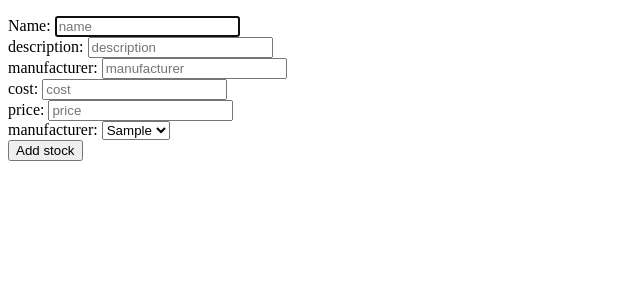
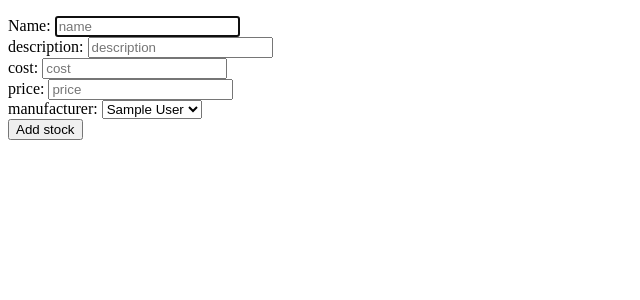
Before and after one commit to Skivlin1991/shop_inventory, a Flask app: page /stock/new in a window 1280 px wide. Shown: the part 70-370 px from the top of the page, without its empty margins (0-640 px from the left). Run offline with Flask 2, Linux system fonts and the light colour scheme; a database or web service that is not in the repository returns one stand-in record (values such as "Sample title"); some libraries are stand-ins or nearby versions.

Commit message:
getting there

```diff
--- a/controllers/stock_controller.py
+++ b/controllers/stock_controller.py
@@ -23,15 +23,14 @@ def new_stock():
 
 # CREATE
 # POST '/stocks'
-@stock_blueprint.route('/stock/new', methods = ['POST'])
+@stock_blueprint.route('/stock', methods = ['POST'])
 def create_stock():
     name = request.form['name']
     description = request.form['description']
-    manufacturer = request.form['manufacturer']
     cost = request.form['cost']
     price = request.form['price']
     manufacturer = manufacturer_repository.select(request.form['manufacturer_id'])
-    stock = stock(name, description,cost , price, id)
+    stock = Stock(name, description,manufacturer,cost , price)
     stock_repository.save(stock)
     return redirect('/stock')
 
--- a/repositories/stock_repository.py
+++ b/repositories/stock_repository.py
@@ -1,3 +1,4 @@
+import pdb
 from db.run_sql import run_sql
 from models.manufacturer import Manufacturer
 from models.stock import Stock
@@ -5,8 +6,8 @@ import repositories.manufacturer_repository as manufacturer_repository
 
 def save(stock):
 
-    sql = "INSERT INTO stock (name, description,manufacturer_id,cost,price, in_stock) VALUES(%s,%s,%s,%s,%s,%s)RETURN *"
-    values = [stock.name, stock.description, stock.manufacturer,stock.cost,stock.price, stock.in_stock]
+    sql = "INSERT INTO stock (name, description,manufacturer_id,cost,price, in_stock) VALUES (%s,%s,%s,%s,%s,%s) RETURNING *"
+    values = [stock.name, stock.description, stock.manufacturer.id,stock.cost,stock.price, stock.in_stock]
     results = run_sql(sql,values)
     id = results[0]['id']
     stock.id = id
--- a/templates/new.html
+++ b/templates/new.html
@@ -14,11 +14,6 @@
     </div>
 
     <div>
-        <label for="manufacturer">manufacturer:</label>
-        <input type="text" id="manufacturer" name="manufacturer" placeholder="manufacturer" required>
-    </div>
-
-    <div>
         <label for="cost">cost:</label>
         <input type= INT id="cost" name="cost" placeholder="cost" required>
     </div>
@@ -32,7 +27,7 @@
         <label for="manufacturer">manufacturer:</label>
         <select id="manufacturer" name="manufacturer_id">
             {% for manufacturer in all_manufacturers %}
-            <option value="{{ manufacturer.id }}">{{ manufacturer.first_name}}</option>
+            <option value="{{ manufacturer.id }}">{{ manufacturer.first_name}} {{manufacturer.last_name}}</option>
             {% endfor %}
         </select>
 
```
Also changed, not shown: templates/home.html (+3 -4 lines).
